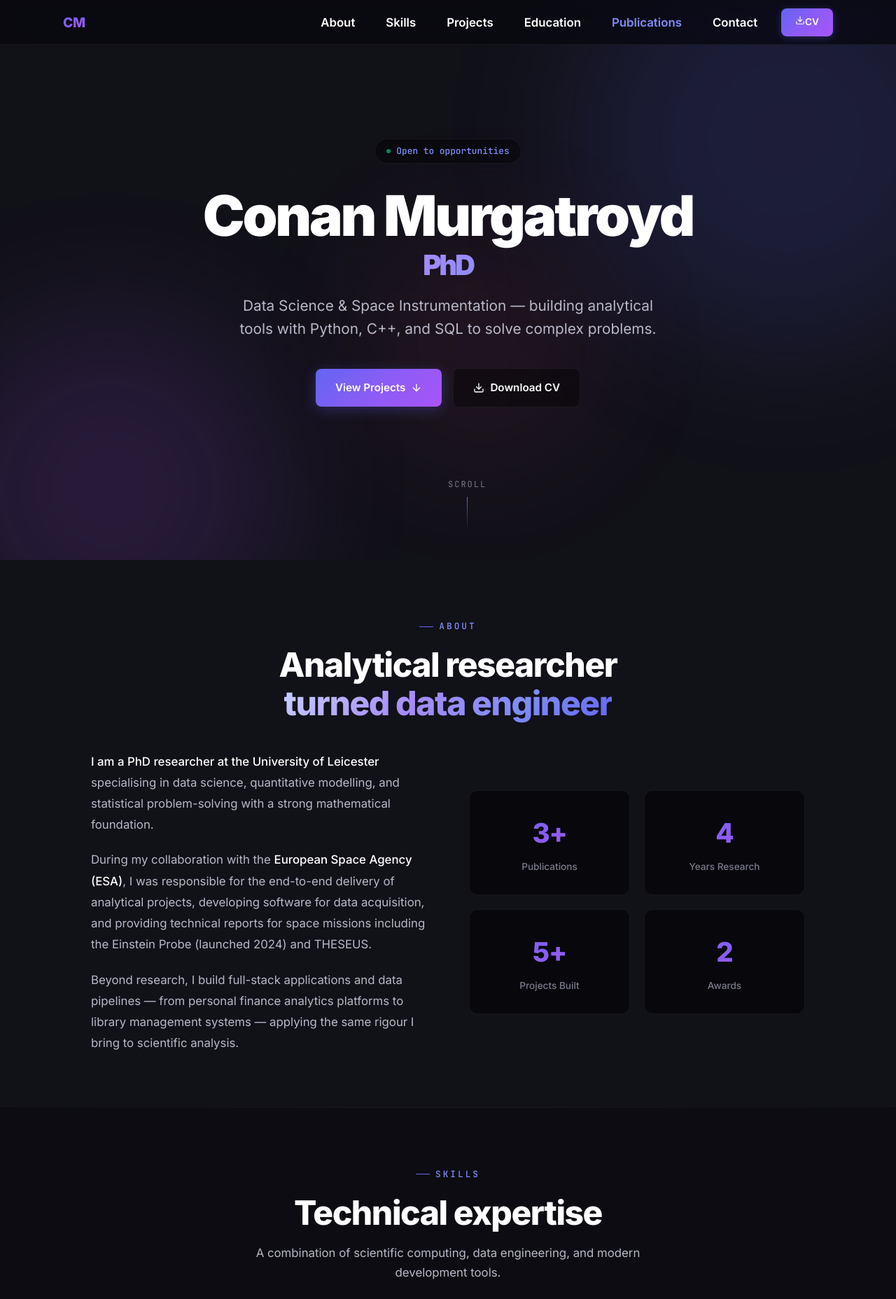
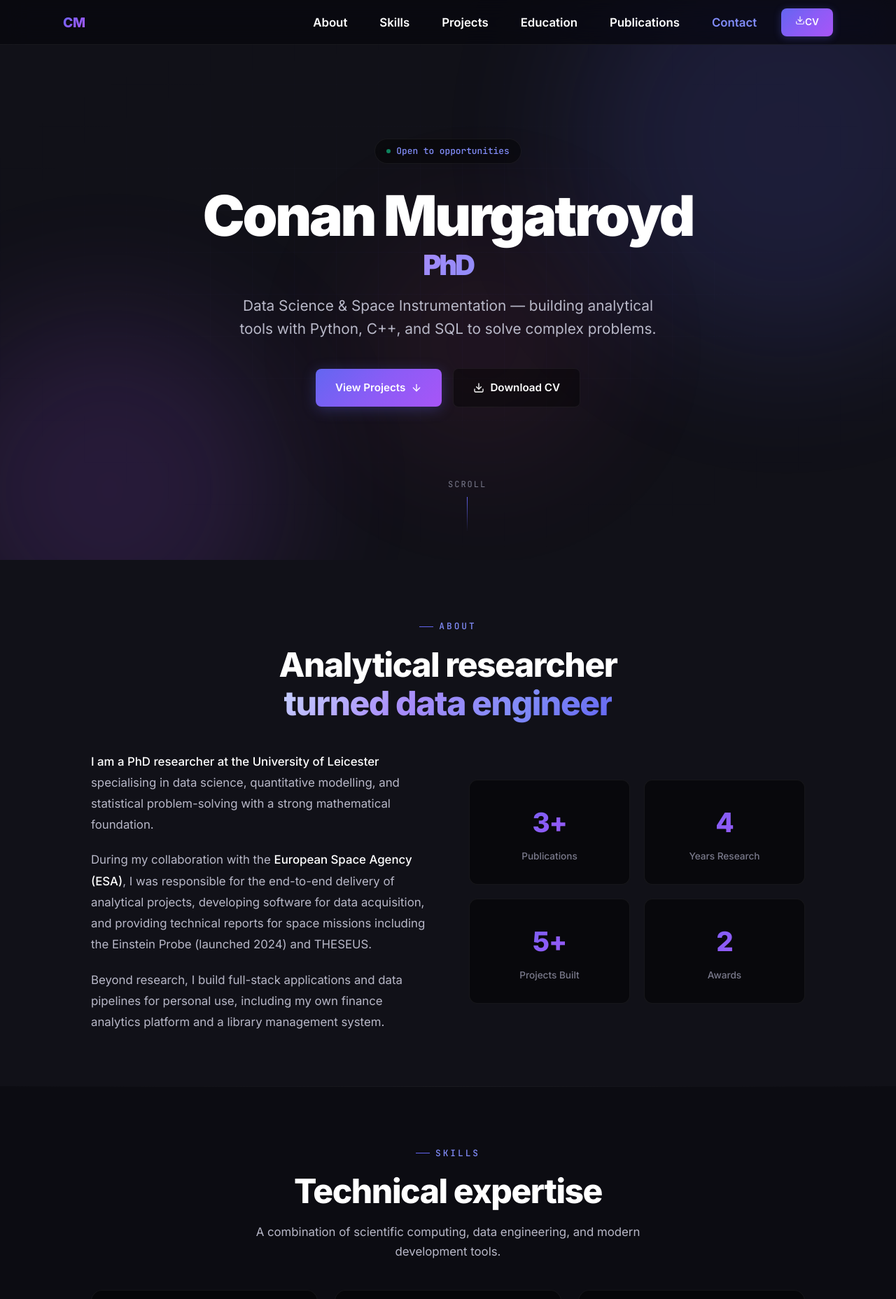
Before and after one commit to ConanMurg/my-webpage, a React (Vite) app: page / in a window 1280 px wide. Shown: the top 1856 px of the page at 70% size. Built offline with nearby package versions, Linux system fonts and the light colour scheme.

Commit message:
Updating personal webpage to move to React framework

```diff
--- a/src/components/About.jsx
+++ b/src/components/About.jsx
@@ -34,9 +34,8 @@ export default function About() {
               and THESEUS.
             </p>
             <p>
-              Beyond research, I build full-stack applications and data pipelines —
-              from personal finance analytics platforms to library management systems
-              — applying the same rigour I bring to scientific analysis.
+              Beyond research, I build full-stack applications and data pipelines for personal use,
+              including my own finance analytics platform and a library management system.
             </p>
           </div>
 
--- a/src/components/Navbar.jsx
+++ b/src/components/Navbar.jsx
@@ -20,6 +20,12 @@ export default function Navbar() {
       setScrolled(window.scrollY > 20)
 
       const sections = navItems.map((item) => item.href.slice(1))
+
+      if (window.innerHeight + window.scrollY >= document.documentElement.scrollHeight - 10) {
+        setActiveSection(sections[sections.length - 1])
+        return
+      }
+
       for (let i = sections.length - 1; i >= 0; i--) {
         const el = document.getElementById(sections[i])
         if (el && el.getBoundingClientRect().top <= 150) {
--- a/src/index.css
+++ b/src/index.css
@@ -280,13 +280,15 @@ button {
   font-size: 1.05rem;
   font-weight: 600;
   color: white;
+  border: 1px solid transparent;
   border-radius: var(--radius-sm);
   transition: all var(--duration-fast) var(--ease-out);
   position: relative;
 }
 
 .nav-link:hover {
-  background: var(--surface);
+  background: rgba(255, 255, 255, 0.08);
+  border-color: rgba(255, 255, 255, 0.2);
 }
 
 .nav-link.active {
```
